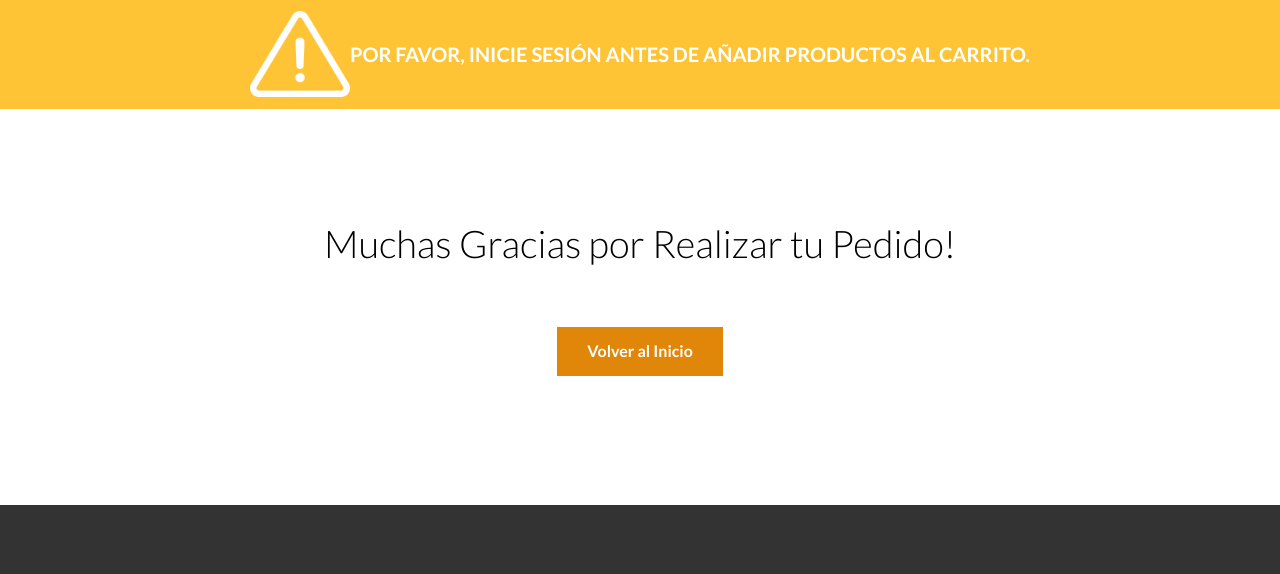
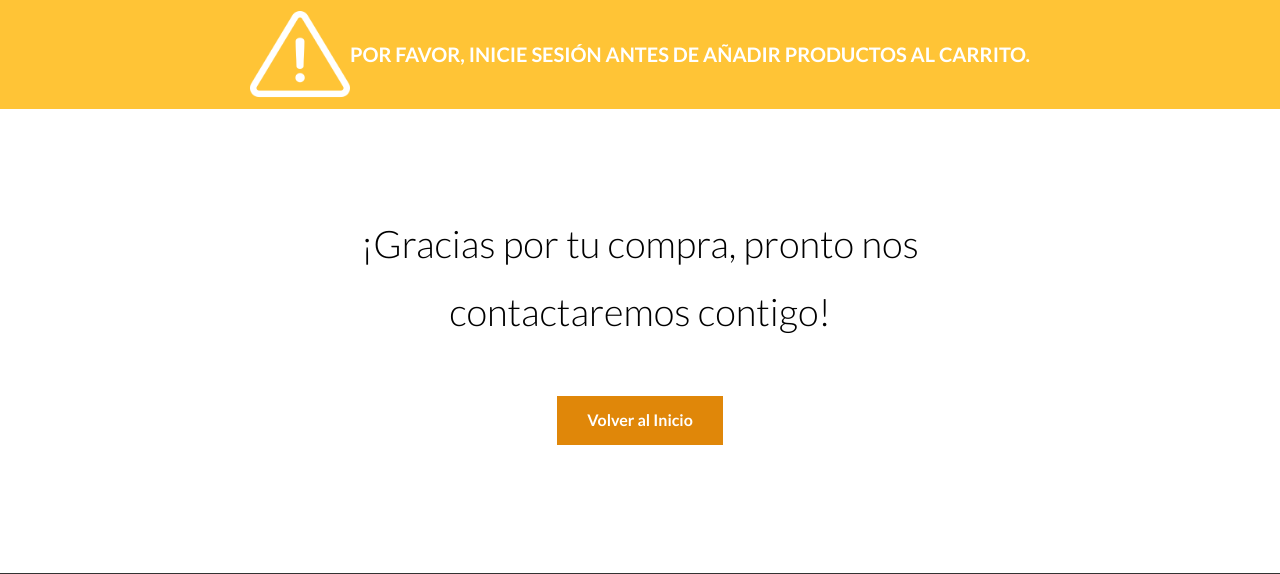
Before and after one commit to SaraiFlores0/ShoppinCenter, a PHP site: template views/carrito/success.php in a window 1280 px wide. Shown: the part 411-985 px from the top of the page. Run offline with PHP 8.4, Linux system fonts and the light colour scheme; the template is opened without the code that fills it, so the values that code supplies are empty; some libraries are stand-ins or nearby versions.

Commit message:
Update success.php

```diff
--- a/views/carrito/success.php
+++ b/views/carrito/success.php
@@ -19,7 +19,7 @@ $mensaje = "Por favor, inicie sesión antes de añadir productos al carrito.";
 <?php } ?>
 
 <main class="contenedor seccion contenido-centrado" style="margin-top: 100px; margin-bottom: 100px;">
-    <h1>Muchas Gracias por Realizar tu Pedido!</h1>
+    <h1>¡Gracias por tu compra, pronto nos contactaremos contigo!</h1>
     <center>
         <a href="/" class="boton boton-naranja">Volver al Inicio</a><br>
     </center>
```
